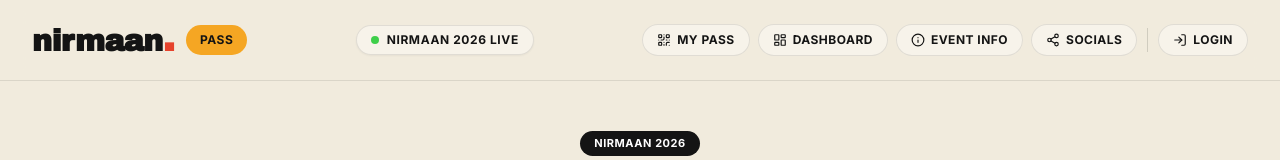
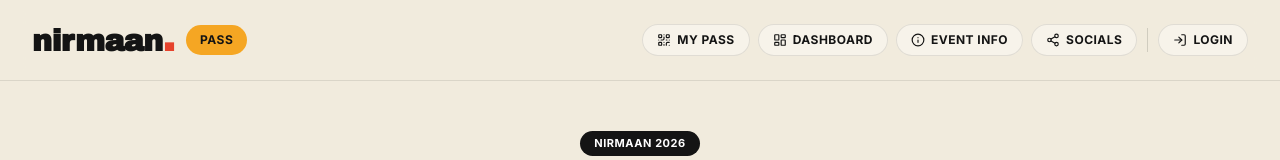
Before and after one commit to Swapnil-Biswas/NIRMAAN-PASS, a Next.js app: page / in a window 1280 px wide. Shown: the top 160 px of the page. Built offline with nearby package versions, Linux system fonts and the light colour scheme; no server answers; the database is empty.

Commit message:
style(navbar): remove NIRMAAN 2026 LIVE pill badge

```diff
--- a/components/Navbar.tsx
+++ b/components/Navbar.tsx
@@ -56,13 +56,6 @@ export default function Navbar() {
           </span>
         </Link>
 
-        {/* Live Hackathon Pill */}
-        <div className="hidden md:flex items-center gap-2 bg-nirmaan-cream-card px-3.5 py-1.5 rounded-full border border-nirmaan-black/10 shadow-sm">
-          <span className="live-dot"></span>
-          <span className="text-xs font-bold uppercase tracking-wider text-nirmaan-black">
-            NIRMAAN 2026 LIVE
-          </span>
-        </div>
 
         {/* Navigation items */}
         <nav className="flex items-center gap-1.5 sm:gap-2 overflow-x-auto py-1">
```
